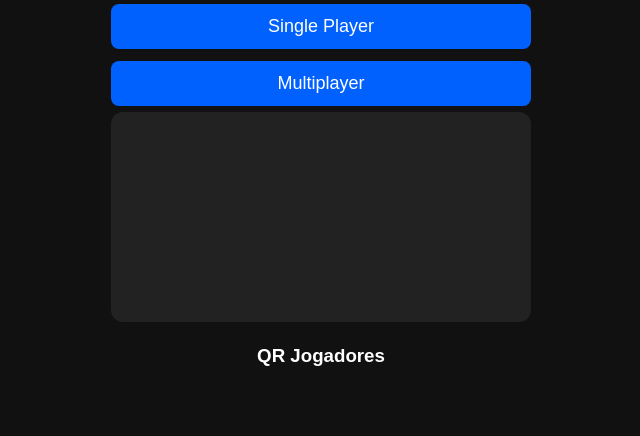
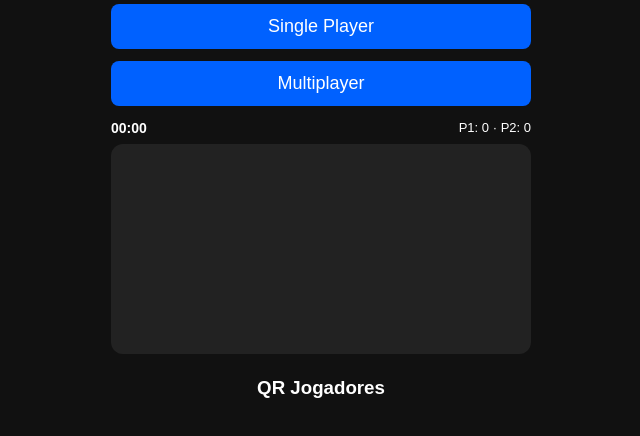
Before and after one commit to SanAppsMano/SanMemory, a plain HTML site: page public/totem.html in a window 1280 px wide. Shown: the part 102-538 px from the top of the page, without its empty margins (319-959 px from the left). Drawn offline with Linux system fonts and the light colour scheme.

Commit message:
Update totem.html

```diff
--- a/public/totem.html
+++ b/public/totem.html
@@ -14,17 +14,24 @@
   <button onclick="startGame('single')">Single Player</button>
   <button onclick="startGame('multi')">Multiplayer</button>
 
+  <div id="hud">
+    <span id="timer">00:00</span>
+    <span id="scores">
+      P1: <span id="scoreP1">0</span>
+      <span id="scoreP2Wrapper"> · P2: <span id="scoreP2">0</span></span>
+    </span>
+  </div>
+
   <div id="status"></div>
   <canvas id="board"></canvas>
+  <div id="record"></div>
 
   <h3>QR Jogadores</h3>
   <div id="qr1"></div>
   <div id="qr2"></div>
 </div>
 
-<!-- Primeiro carrega a lib de QR -->
 <script src="qrious.min.js"></script>
-<!-- Depois o script do totem que usa QRious -->
 <script src="totem.js"></script>
 </body>
 </html>
```
